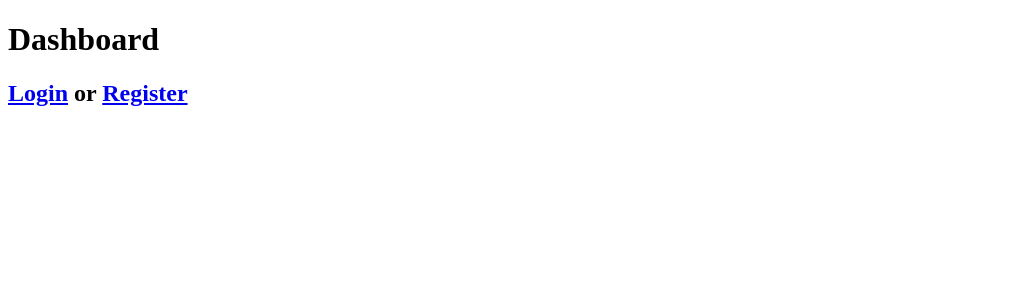
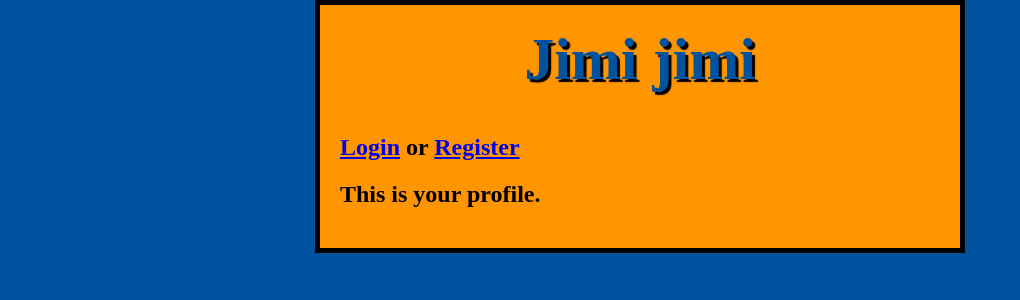
Before and after one commit to Narek12345/Jimi-jimi, a Django app: page /account/ in a window 1280 px wide. Shown: the top 300 px of the page, without its empty margins (0-1020 px from the left). Run offline with Django 4.2, Linux system fonts and the light colour scheme.

Commit message:
Added a profile for users.

```diff
--- /dev/null
+++ b/jimi_jimi/account/static/account/css/base.css
@@ -0,0 +1,28 @@
+html {
+	fotn-size: 10px;
+	font-family: placeholder;
+	background-color: #00539f;
+}
+
+body {
+	width: 600px;
+	margin: 0 auto;
+	background-color: #ff9500;
+	padding: 0 20px 20px 20px;
+	border: 5px solid black;
+}
+
+h1 {
+	font-size: 60px;
+	text-align: center;
+	margin: 0;
+	padding: 20px 0;
+	color: #00539f;
+	text-shadow: 3px 3px 1px black;
+}
+
+p, li {
+	font-size: 16px;
+	line-height: 2;
+	letter-spacing: 1px;
+}
--- a/jimi_jimi/account/templates/account/dashboard.html
+++ /dev/null
@@ -1,13 +0,0 @@
-{% extends 'base.html' %}
-
-{% block title %}Dashboard{% endblock %}
-
-{% block content %}
-	<h1>Dashboard</h1>
-	{% if user.is_authenticated %}
-		<h2>Hello, {{ user.username }}</h2>
-		<p><a href="{% url 'account:logout' %}">logout</a></p>
-	{% else %}
-		<h2><a href="{% url 'account:login' %}">Login</a> or <a href="{% url 'account:register' %}">Register</a></h2>
-	{% endif %}
-{% endblock %}
--- /dev/null
+++ b/jimi_jimi/account/templates/account/profile.html
@@ -0,0 +1,7 @@
+{% extends 'base.html' %}
+
+{% block title %}Profile{% endblock %}
+
+{% block content %}
+	<h2>This is your profile.</h2>
+{% endblock %}
--- a/jimi_jimi/account/templates/base.html
+++ b/jimi_jimi/account/templates/base.html
@@ -1,17 +1,35 @@
+{% load static %}
+
 <!DOCTYPE html>
 <html>
 	<head>
 		<meta charset="utf-8">
 		<meta name="viewport" content="width=device-width, 	initial-scale=1">
 		<title>Jimi Jimi {% block title %}{% endblock %}</title>
+		<link rel="stylesheet" type="text/css" href="{% static 'account/css/base.css' %}">
 	</head>
 	<body>
 		<div id="header">
-			{% if messages %}
-				{% for message in messages %}
-					<h3>{{ message }}</h3>
-				{% endfor %}
-			{% endif %}
+			<h1>Jimi jimi</h1>
+
+			<!-- Registration information. -->
+			<div id="auth">
+				{% if user.is_authenticated %}
+					<h2>Hello, {{ user.username }}</h2>
+					<p><a href="{% url 'account:logout' %}">logout</a></p>
+				{% else %}
+					<h2><a href="{% url 'account:login' %}">Login</a> or <a href="{% url 'account:register' %}">Register</a></h2>
+				{% endif %}
+			</div>
+
+			<!-- Display auxiliary messages on the screen. -->
+			<div id="messages">
+				{% if messages %}
+					{% for message in messages %}
+						<h3>{{ message }}</h3>
+					{% endfor %}
+				{% endif %}
+			</div>
 		</div>
 
 		<div id="content">
--- a/jimi_jimi/account/urls.py
+++ b/jimi_jimi/account/urls.py
@@ -7,5 +7,5 @@ urlpatterns = [
 	path('register/', views.register, name='register'),
 	path('logout/', views.logout, name='logout'),
 	path('', include('django.contrib.auth.urls')),
-	path('', views.dashboard, name='dashboard'),
+	path('', views.profile, name='profile'),
 ]
--- a/jimi_jimi/account/views.py
+++ b/jimi_jimi/account/views.py
@@ -5,8 +5,8 @@ from django.contrib.auth import login, logout as auth_logout
 from .forms import UserRegistrationForm
 
 
-def dashboard(request):
-	return render(request, 'account/dashboard.html')
+def profile(request):
+	return render(request, 'account/profile.html')
 
 
 def register(request):
@@ -18,7 +18,7 @@ def register(request):
 			new_user.save()
 			messages.success(request, 'Registration completed successfully')
 			login(request, new_user)
-			return redirect('account:dashboard')
+			return redirect('account:profile')
 	else:
 		form = UserRegistrationForm()
 	return render(request, 'account/register.html', {'form': form})
@@ -27,4 +27,4 @@ def register(request):
 def logout(request):
 	messages.success(request, 'You have successfully logged out')
 	auth_logout(request)
-	return render(request, 'account/dashboard.html')
+	return render(request, 'account/profile.html')
--- a/jimi_jimi/jimi_jimi/settings.py
+++ b/jimi_jimi/jimi_jimi/settings.py
@@ -135,6 +135,6 @@ DEFAULT_AUTO_FIELD = 'django.db.models.BigAutoField'
 
 
 # User redirection options.
-LOGIN_REDIRECT_URL = 'account:dashboard'
+LOGIN_REDIRECT_URL = 'account:profile'
 LOGIN_URL = 'account:login'
 LOGOUT_URL = 'account:logout'
```
Also changed, not shown: jimi_jimi/video/static/video/css/add_video.css (added).
